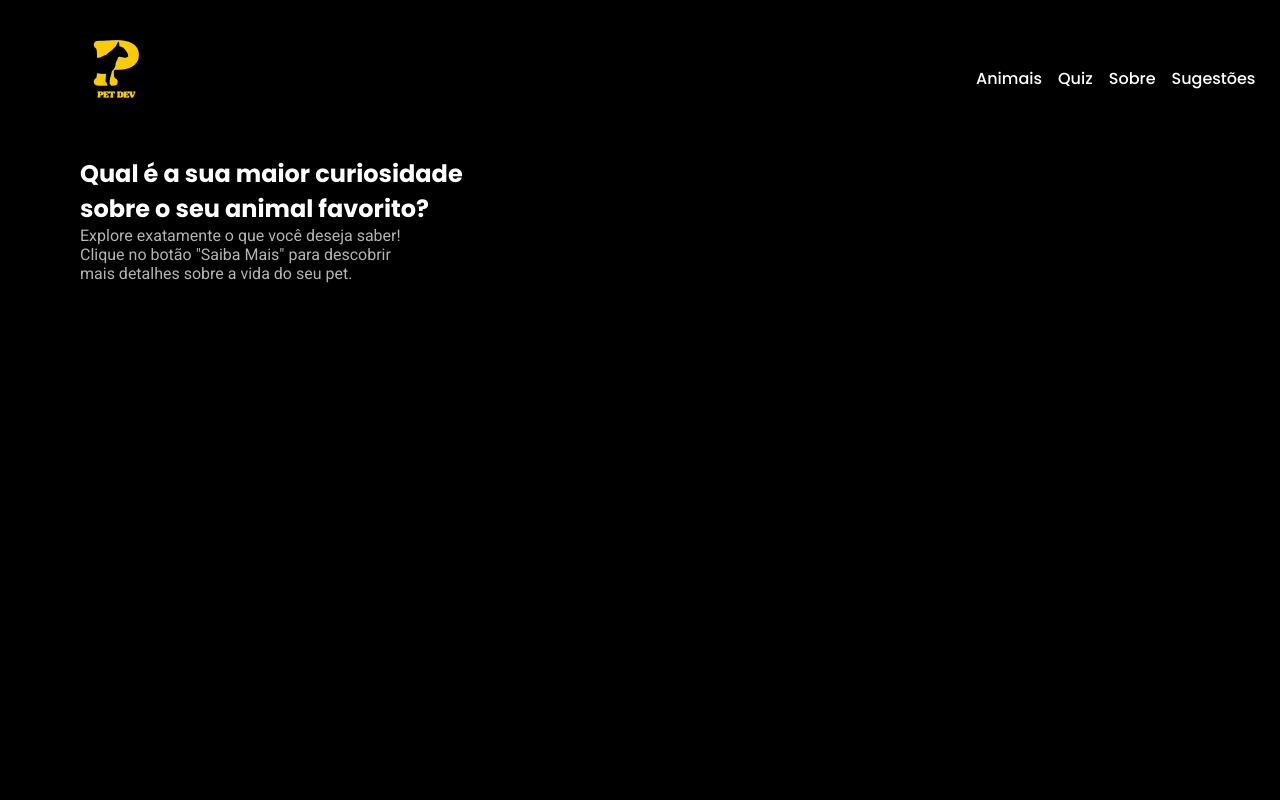
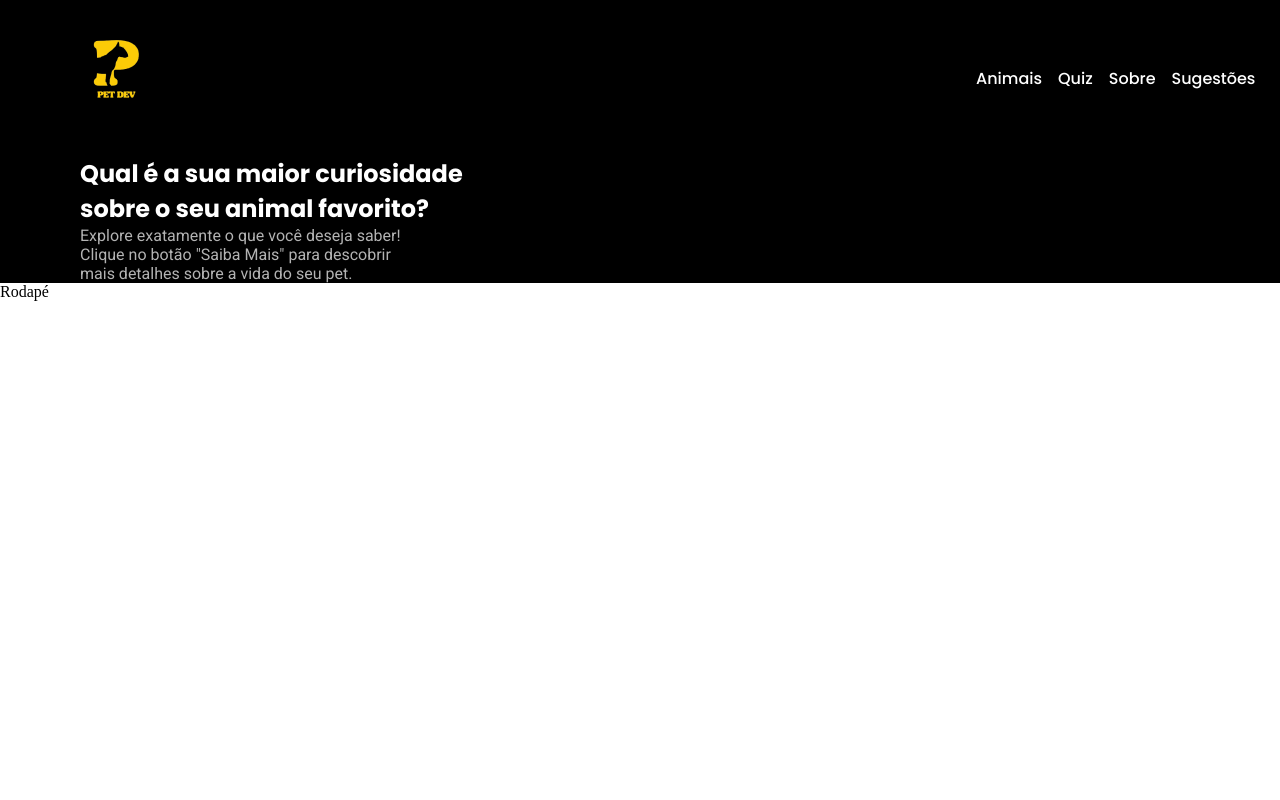
Before and after one commit to J4mily/PetDev, a React (Create React App) app: page / in a window 1280 px wide. Shown: the top 800 px of the page. Built offline with nearby package versions, Linux system fonts and the light colour scheme.

Commit message:
styles: warning consertado, inclusão de section na home

```diff
--- a/src/App.js
+++ b/src/App.js
@@ -11,7 +11,6 @@ import Breadcrumb from './componentes/breadcrumb/Breadcrumb';
 
 function App() {
   return (
-
 
     <Router>
 
@@ -27,10 +26,6 @@ function App() {
 
       <Footer />
     </Router>
-
-
-
   );
 }
-
 export default App;
--- a/src/index.css
+++ b/src/index.css
@@ -4,7 +4,7 @@
   box-sizing: border-box;
   }
 
-  html,body,#root {
-    background-color: #efefef;
-    height: 100%;
+  html, #root {
+  height: 100%;
+
   }
--- a/src/pages/home/Home.js
+++ b/src/pages/home/Home.js
@@ -2,8 +2,8 @@ import styles from "./Home.module.css";
 
 export const Home = () => {
   return (
-    <body>
-      <section>
+
+      <section className= {styles.body_home}>
          <div className={styles.titulo_home}>
             <h1>
               Qual é a sua maior curiosidade
@@ -18,9 +18,9 @@ export const Home = () => {
               mais detalhes sobre a vida do seu pet.
             </p>
           </div>
+        </section>
 
-      </section>
-    </body>
+
   );
 };
 
--- a/src/pages/home/Home.module.css
+++ b/src/pages/home/Home.module.css
@@ -1,4 +1,8 @@
-body {
+.body_home {
+    background-color: #000;
+}
+
+.container {
     background-color: #000;
 
 }
```
Also changed, not shown: src/componentes/breadcrumb/Breadcrumb.module.css (added, +25 -0 lines).
